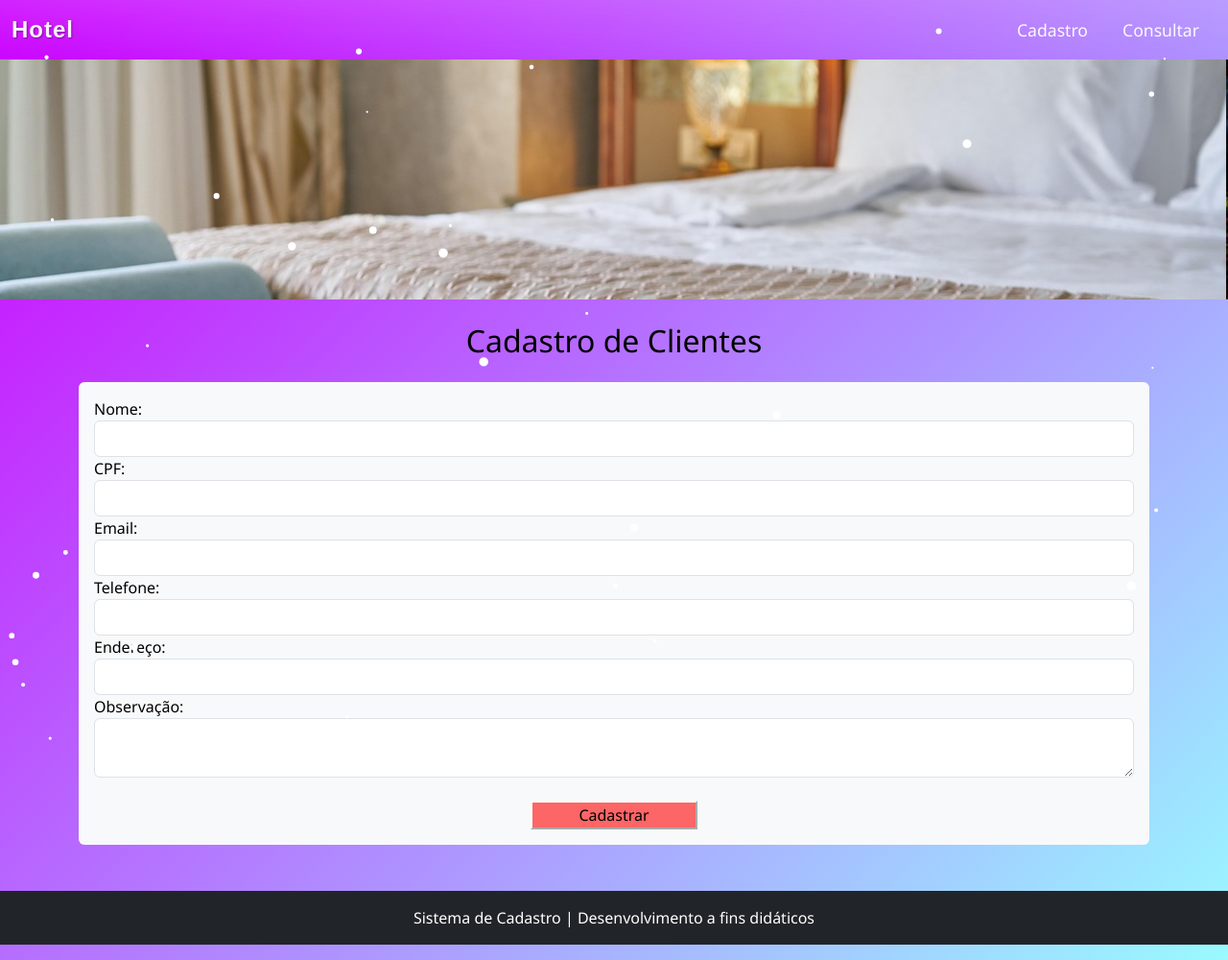
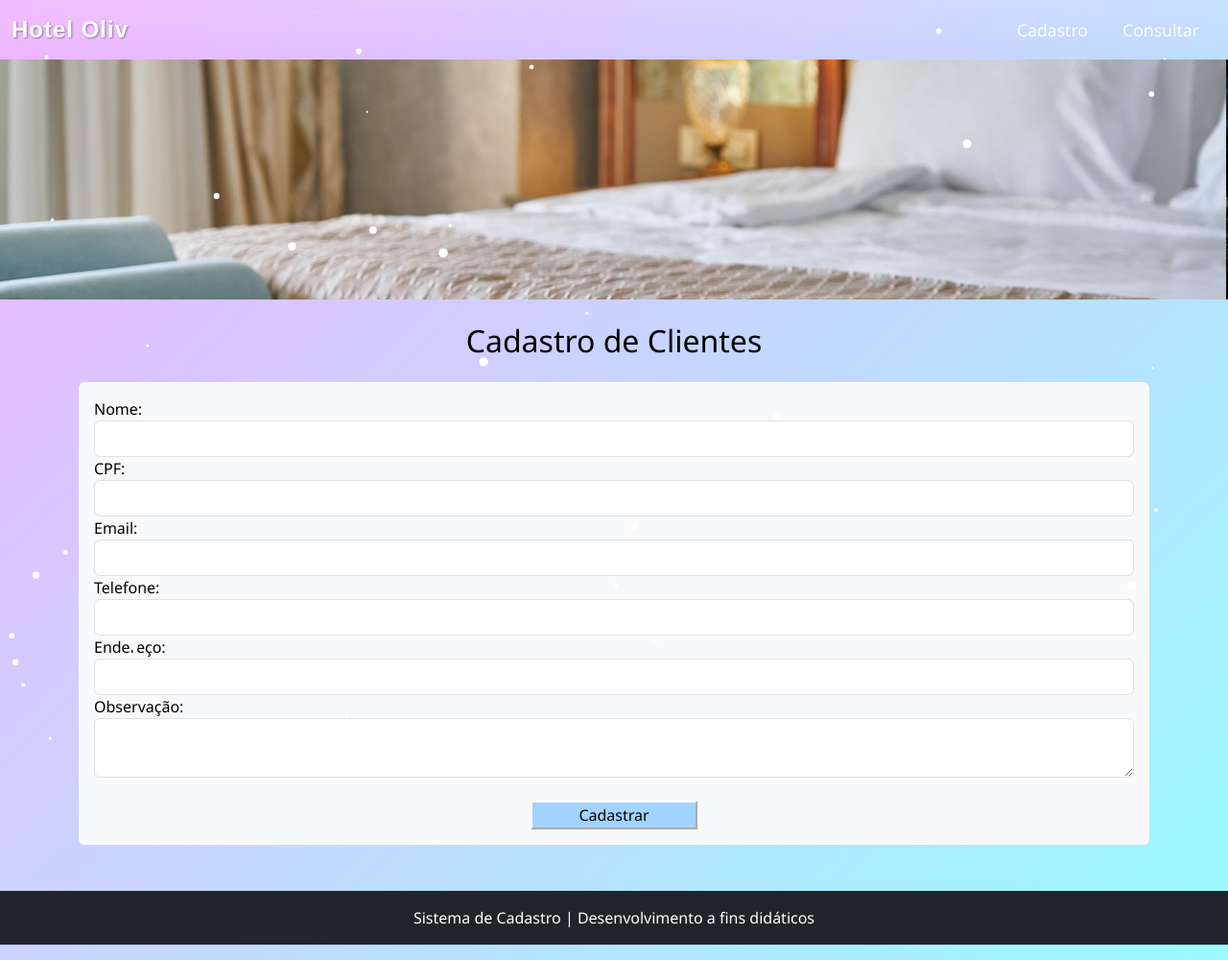
Before and after one commit to olilari/Projetohoteloliveira, a plain HTML site: page Projeto.hotel/frontend/index.html in a window 1280 px wide. Shown: the whole page at 96% size. Drawn offline with nearby package versions, Linux system fonts and the light colour scheme.

Commit message:
Add files via upload

```diff
--- a/Projeto.hotel/frontend/index.html
+++ b/Projeto.hotel/frontend/index.html
@@ -19,7 +19,7 @@
     <nav class="navbar navbar-expand-lg navbar-dark bg-gradient">
         <div class="container-fluid">
 
-            <a class="navbar-brand fw-bold text-white" href="/"> Hotel</a>
+            <a class="navbar-brand fw-bold text-white" href="/">Hotel Oliv</a>
 
             <button class="navbar-toggler" type="button" data-bs-toggle="collapse" data-bs-target="#navbarNav">
                 <span class="navbar-toggler-icon"></span>
--- a/Projeto.hotel/static/css/style.css
+++ b/Projeto.hotel/static/css/style.css
@@ -17,7 +17,7 @@ O design é limpo, tropical e fácil de compreender por iniciantes.
 }
 
 body {
-    background: linear-gradient(135deg, #cc00ff, #99faff);
+    background: linear-gradient(135deg, #f0b4ff, #99faff);
 
     color: #000;
 
@@ -29,15 +29,15 @@ form {
     border-radius: 15px;
 }
 .btn-primary {
-    background-color: #fc6666;
+    background-color: #a2d3ff;
     border-color:  #ffffff ;
 
 }
 
 .btn-primary:hover {
-    background-color: #ff6ca7 ;
+    background-color: rgb(255, 162, 216) ;
 
-    border-color: #ffe44b;
+    border-color: #000000;
 }
 
 footer {
```
